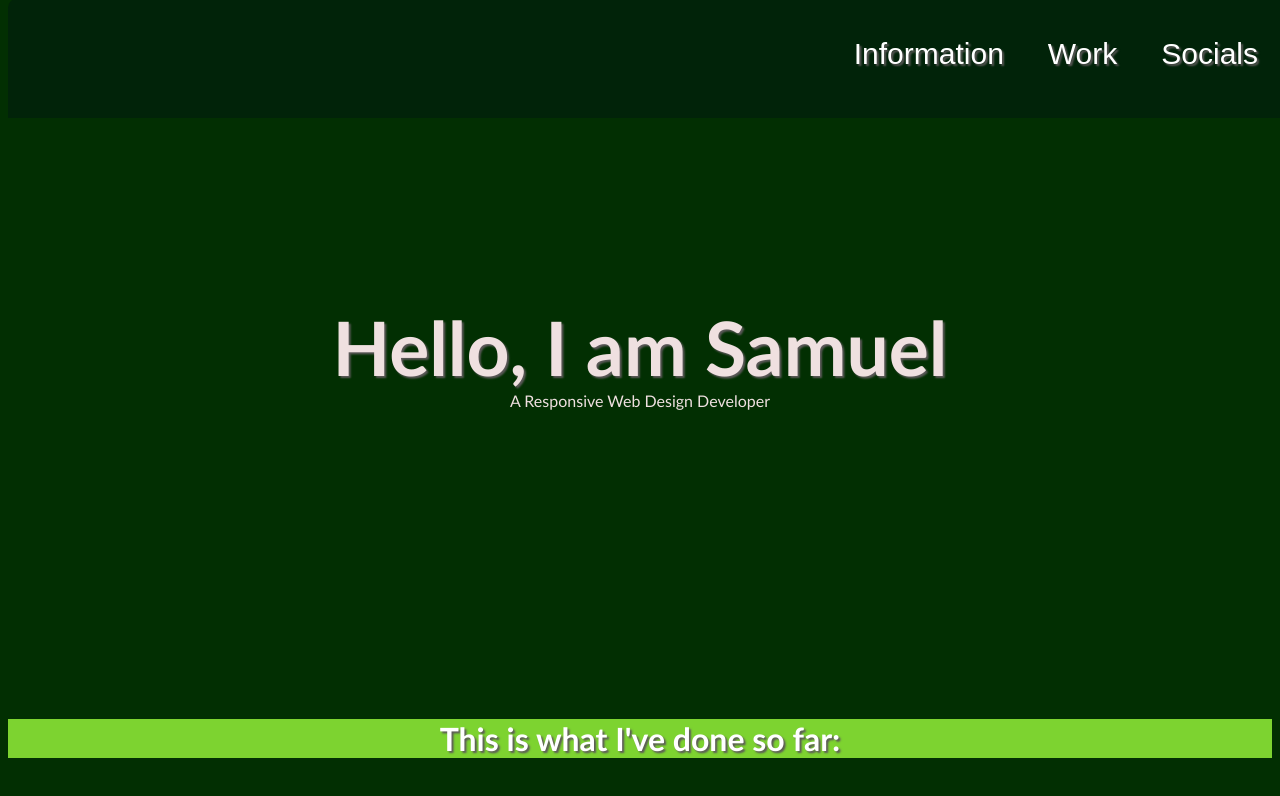
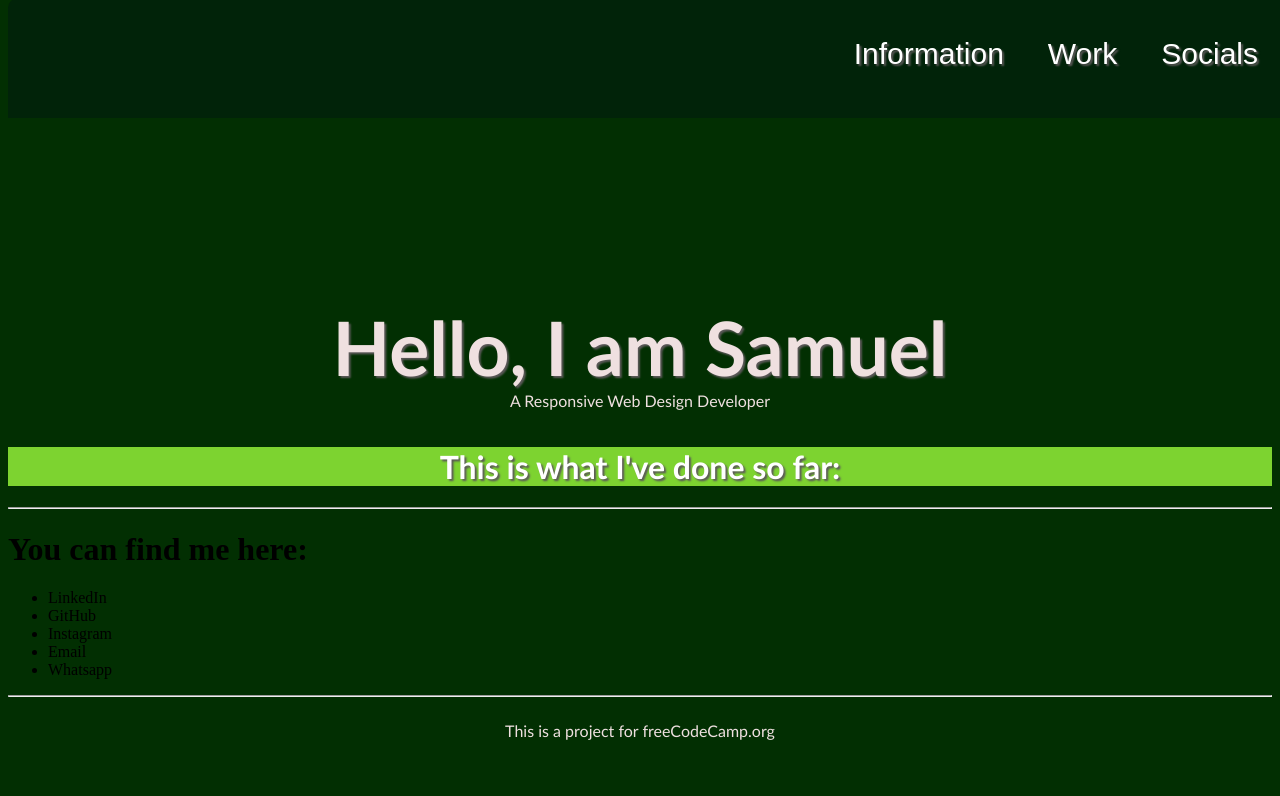
Before and after one commit to PK-Ness/portfolio, a plain HTML site: page index.html in a window 1280 px wide. Drawn offline with Linux system fonts and the light colour scheme.

Commit message:
added footer

```diff
--- a/index.html
+++ b/index.html
@@ -25,8 +25,21 @@
   This is what I've done so far:
 </h1>
       </div>
+      <hr>
     </body>
     <footer>
+<h1>You can find me here:</h1>
+<ul class="socials">
+    <li class="social-links">LinkedIn</li>
+    <li class="social-links">GitHub</li>
+    <li class="social-links">Instagram</li>
+    <li class="social-links">Email</li>
+    <li class="social-links">Whatsapp</li>
+</ul>
 
+<hr>
+<div class="notes">
+    <p>This is a project for freeCodeCamp.org</p>
+</div>
     </footer>
     </html>
--- a/styles.css
+++ b/styles.css
@@ -37,7 +37,7 @@
         margin-top: -4rem;
         color:rgb(239, 224, 224);
         font-family: Calibri, sans-serif;
-        padding-bottom: 18rem;;
+        padding-bottom: 1rem;
 
     }
     a{
@@ -59,4 +59,9 @@
         font-family: Calibri, sans-serif;
         color: white;
         text-shadow: 2px 2px 2px rgb(91, 88, 88);
+
     }
+    .notes{
+    padding-top: 5rem;
+
+    }
```
